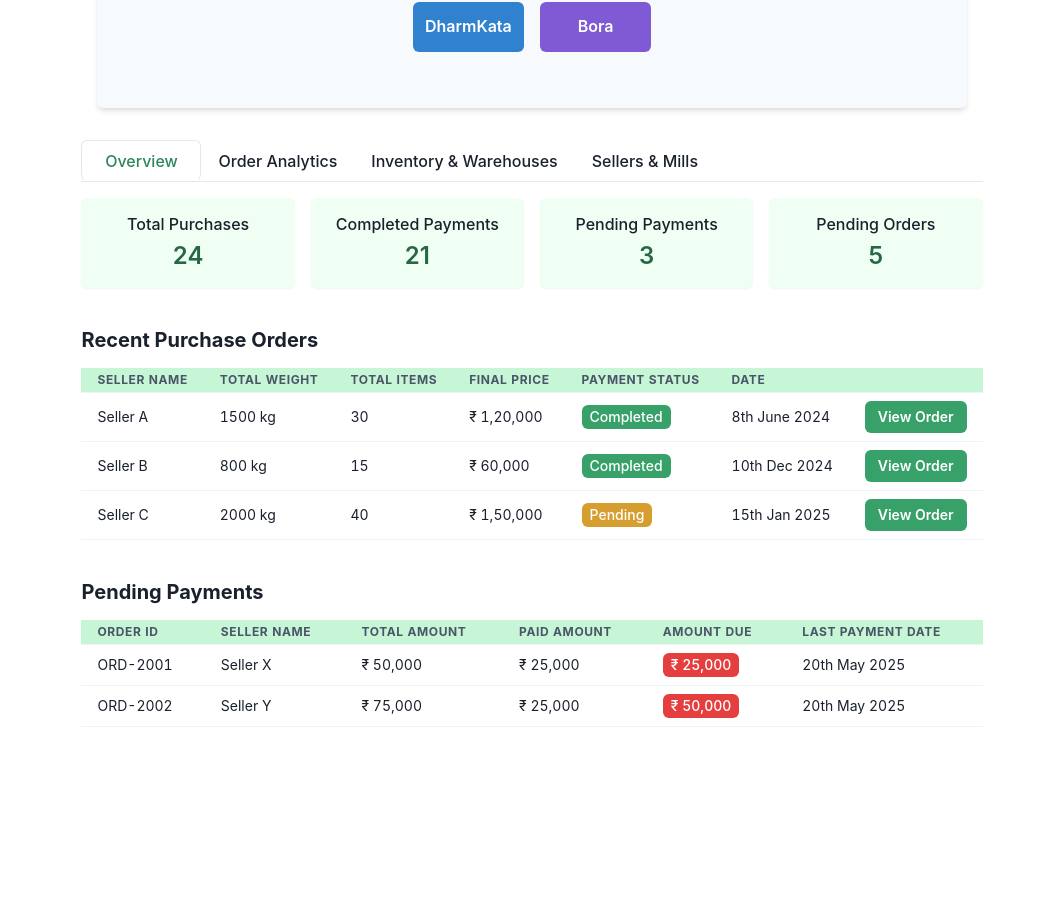
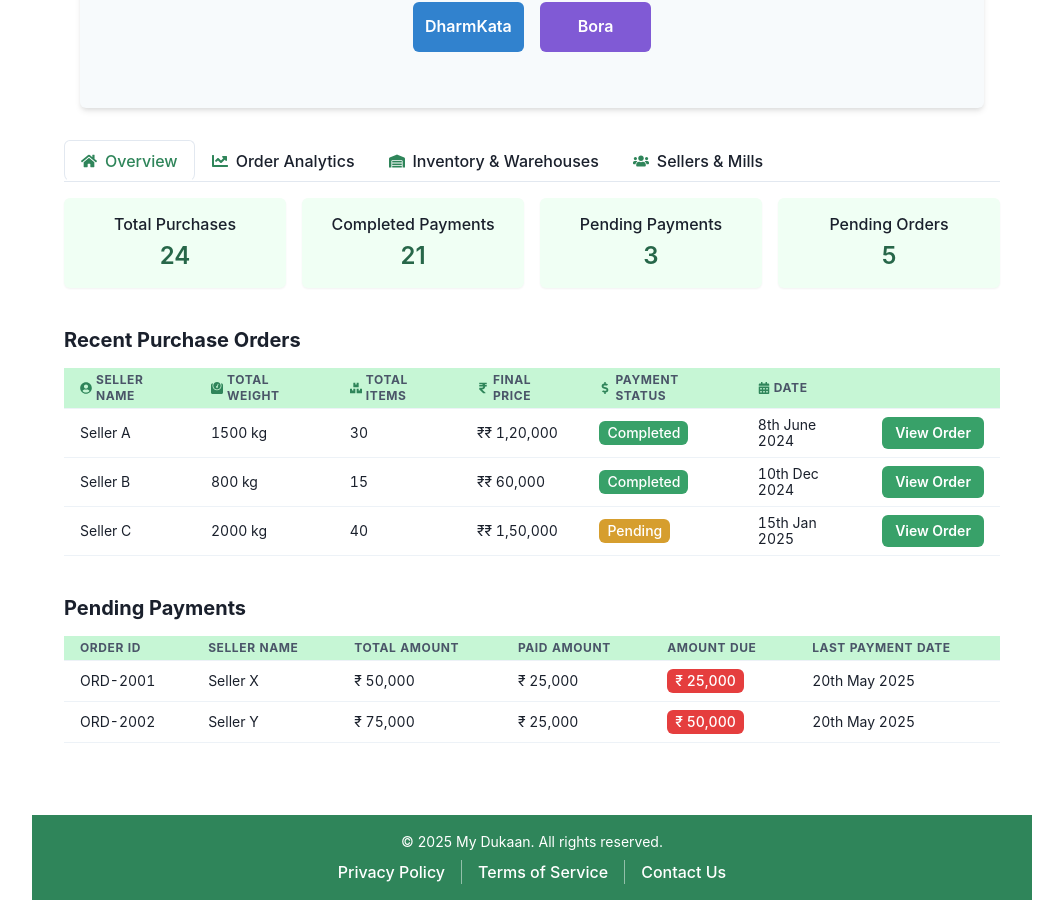
Before and after one commit to dharam-k/my-dukaan, a React (Vite) app: page /dashboard in a window 1280 px wide. Shown: the part 415-1315 px from the top of the page, without its empty margins (108-1171 px from the left). Before the commit the page ends 1174 px from the top, so only its background shows below. Built offline with nearby package versions, Linux system fonts and the light colour scheme.

Commit message:
add icons to every components

```diff
--- a/src/components/layout/Footer.jsx
+++ b/src/components/layout/Footer.jsx
@@ -0,0 +1,34 @@
+import React from "react";
+import { Box, Text, Link, HStack, VStack, StackDivider } from "@chakra-ui/react";
+
+export default function Footer() {
+  return (
+    <Box
+      as="footer"
+      bg="green.600"
+      color="white"
+      py={4}
+      mt={10}
+      textAlign="center"
+      maxWidth={800}
+      minWidth={{base: 330, md: 1000}}
+    >
+      <VStack spacing={2}>
+        <Text fontSize="sm">
+          &copy; {new Date().getFullYear()} My Dukaan. All rights reserved.
+        </Text>
+        <HStack spacing={4} divider={<StackDivider borderColor="whiteAlpha.600" />}>
+          <Link href="#" _hover={{ textDecoration: "underline" }}>
+            Privacy Policy
+          </Link>
+          <Link href="#" _hover={{ textDecoration: "underline" }}>
+            Terms of Service
+          </Link>
+          <Link href="#" _hover={{ textDecoration: "underline" }}>
+            Contact Us
+          </Link>
+        </HStack>
+      </VStack>
+    </Box>
+  );
+}
--- a/src/features/dashboard/BuyerDashboard.jsx
+++ b/src/features/dashboard/BuyerDashboard.jsx
@@ -13,6 +13,8 @@ import {
   Button,
   VStack,
   Center,
+  HStack,
+  Icon,
 } from "@chakra-ui/react";
 import { StatsGrid } from "../../components/ui/StatsGrid";
 import { RecentOrdersTable } from "../orders/RecentOrdersTable";
@@ -22,22 +24,22 @@ import {
   inventoryStats,
   sellersMillsStats,
   recentOrders,
-  pendingPayments
+  pendingPayments,
 } from "./dashboardData";
 import { PendingPaymentsTable } from "../payments/PendingPaymentsTable";
 import { OrderOptions } from "../orders/OrderOptions";
 import Navbar from "../../components/layout/Navbar";
 
+import {
+  FaHome,
+  FaChartLine,
+  FaWarehouse,
+  FaUsers,
+  FaShoppingCart,
+} from "react-icons/fa";
+import Footer from "../../components/layout/Footer";
+
 export default function BuyerDashboard() {
-
-
-  // Event handlers
-  // const handleNewOrder = () => {
-  //   alert("Navigate to New Order page (to be implemented)");
-  // };
-
-
-
   const handleViewOrder = (orderId) => {
     alert(`View details for Order ID: ${orderId} (to be implemented)`);
   };
@@ -46,8 +48,13 @@ export default function BuyerDashboard() {
     alert(`View details for: ${label}`);
   };
 
-  return (
-    <Box p={{ base: 4, md: 8 }} maxW="1200px" maxWidth={{ base: 300, md: 800, "xl": 1000 }} mx="auto">
+  return (  <>
+    <Box
+      p={{ base: 4, md: 8 }}
+      maxW="1200px"
+      maxWidth={{ base: 300, md: 800, xl: 1000 }}
+      mx="auto"
+    >
       {/* Header */}
       <Navbar />
 
@@ -63,9 +70,13 @@ export default function BuyerDashboard() {
           borderRadius="md"
           bg="gray.50"
         >
-          <Text fontSize={{ base: "2xl", md: "3xl" }} fontWeight="extrabold" color="green.600">
-            Start Your New Order
-          </Text>
+          <HStack spacing={3}>
+            <Icon as={FaShoppingCart} boxSize={8} color="green.600" />
+            <Text fontSize={{ base: "2xl", md: "3xl" }} fontWeight="extrabold" color="green.600">
+              Start Your New Order
+            </Text>
+          </HStack>
+
           <Text fontSize={{ base: "md", md: "lg" }} color="gray.600" maxW="280px">
             Choose how you want to place your order.
           </Text>
@@ -73,18 +84,12 @@ export default function BuyerDashboard() {
             <Center>
               <OrderOptions />
             </Center>
-
           </Box>
         </VStack>
       </Center>
 
       {/* Tabs Section */}
-      <Tabs
-        variant="enclosed"
-        colorScheme="green"
-        isFitted={false}
-        w="100%"
-      >
+      <Tabs variant="enclosed" colorScheme="green" isFitted={false} w="100%">
         <TabList
           overflowX="auto"
           whiteSpace="nowrap"
@@ -98,16 +103,28 @@ export default function BuyerDashboard() {
           }}
         >
           <Tab minW="120px" flexShrink={0}>
-            Overview
+            <HStack spacing={2} justify="center">
+              <Icon as={FaHome} color="green.600" />
+              <Text>Overview</Text>
+            </HStack>
           </Tab>
           <Tab minW="140px" flexShrink={0}>
-            Order Analytics
+            <HStack spacing={2} justify="center">
+              <Icon as={FaChartLine} color="green.600" />
+              <Text>Order Analytics</Text>
+            </HStack>
           </Tab>
           <Tab minW="180px" flexShrink={0}>
-            Inventory & Warehouses
+            <HStack spacing={2} justify="center">
+              <Icon as={FaWarehouse} color="green.600" />
+              <Text>Inventory & Warehouses</Text>
+            </HStack>
           </Tab>
           <Tab minW="120px" flexShrink={0}>
-            Sellers & Mills
+            <HStack spacing={2} justify="center">
+              <Icon as={FaUsers} color="green.600" />
+              <Text>Sellers & Mills</Text>
+            </HStack>
           </Tab>
         </TabList>
 
@@ -116,10 +133,7 @@ export default function BuyerDashboard() {
             <StatsGrid stats={overviewStats} onStatClick={handleStatClick} />
           </TabPanel>
           <TabPanel p={0}>
-            <StatsGrid
-              stats={orderAnalyticsStats}
-              onStatClick={handleStatClick}
-            />
+            <StatsGrid stats={orderAnalyticsStats} onStatClick={handleStatClick} />
           </TabPanel>
           <TabPanel p={0}>
             <StatsGrid stats={inventoryStats} onStatClick={handleStatClick} />
@@ -134,7 +148,9 @@ export default function BuyerDashboard() {
       <RecentOrdersTable orders={recentOrders} onViewOrder={handleViewOrder} />
       {/* Pending Payments Table */}
       <PendingPaymentsTable payments={pendingPayments} />
-
     </Box>
+      {/* Footer */}
+    <Footer />
+    </>
   );
 }
--- a/src/features/orders/CreateOrder.jsx
+++ b/src/features/orders/CreateOrder.jsx
@@ -16,7 +16,9 @@ import RateInput from "./RateInput";
 import WeightInputs from "./WeightInputs";
 import ItemType from "./ItemType";
 import ItemQuality from "./ItemQuality";
-import WarehouseSelect from "./WarehouseSelect"; // <-- Import new warehouse component
+import WarehouseSelect from "./WarehouseSelect";
+import { FaWeight, FaBoxes, FaUsers, FaRupeeSign, FaMoneyBillWave } from "react-icons/fa";
+import Footer from "../../components/layout/Footer";
 
 const defaultBuyer = {
   name: "John Doe",
@@ -49,7 +51,7 @@ export default function CreateOrder() {
   const totalPrice = (weightNum / 100) * rateNum;
   const finalPrice = totalPrice - totalPolidari;
 
-  return (
+  return ( <>
     <Box maxW="1200px" mx="auto" p={{ base: 4, md: 8 }}>
       <Box mx="auto">
         <Navbar />
@@ -66,9 +68,6 @@ export default function CreateOrder() {
 
         {/* Seller Selector */}
         <Box>
-          <Text fontSize="xl" fontWeight="bold" mb={2}>
-            Select Seller
-          </Text>
           <SellerSelector selectedSeller={selectedSeller} setSelectedSeller={setSelectedSeller} />
         </Box>
 
@@ -141,15 +140,39 @@ export default function CreateOrder() {
                 Calculation
               </Text>
 
-              <Text>Total Weight: {weightNum} kg ~ {weightNum / 100} quantal</Text>
-              <Text>Total Item: {itemNum}</Text>
-              <Text>Total Poldar: {poldarNum}</Text>
+              <HStack mb={2} spacing={2}>
+                <Box color="teal.500"><FaWeight /></Box>
+                <Text>Total Weight: {weightNum} kg ~ {(weightNum / 100).toFixed(2)} qntl</Text>
+              </HStack>
 
-              <Text mt={4}>Total Price (Rs): ₹{totalPrice.toFixed(2)}</Text>
-              <Text>Total Poldari (Rs): ₹{totalPolidari.toFixed(2)}</Text>
-              <Text>Per Head Poldari: ₹{perHeadPoldari.toFixed(2)}</Text>
+              <HStack mb={2} spacing={2}>
+                <Box color="orange.500"><FaBoxes /></Box>
+                <Text>Total Item: {itemNum}</Text>
+              </HStack>
 
-              <Text fontWeight="bold" mt={2}>
+              <HStack mb={2} spacing={2}>
+                <Box color="purple.500"><FaUsers /></Box>
+                <Text>Total Poldar: {poldarNum}</Text>
+              </HStack>
+
+              <Divider my={4} />
+
+              <HStack mb={2} spacing={2}>
+                <Box color="blue.500"><FaRupeeSign /></Box>
+                <Text>Total Price (Rs): ₹{totalPrice.toFixed(2)}</Text>
+              </HStack>
+
+              <HStack mb={2} spacing={2}>
+                <Box color="red.500"><FaMoneyBillWave /></Box>
+                <Text>Total Poldari (Rs): ₹{totalPolidari.toFixed(2)}</Text>
+              </HStack>
+
+              <HStack mb={2} spacing={2}>
+                <Box color="green.500"><FaMoneyBillWave /></Box>
+                <Text>Per Head Poldari: ₹{perHeadPoldari.toFixed(2)}</Text>
+              </HStack>
+
+              <Text fontWeight="bold" mt={4}>
                 Final Price: ₹{finalPrice.toFixed(2)}
               </Text>
             </Box>
@@ -157,5 +180,8 @@ export default function CreateOrder() {
         )}
       </VStack>
     </Box>
+      {/* Footer */}
+    <Footer />
+    </>
   );
 }
--- a/src/features/orders/DharmKataName.jsx
+++ b/src/features/orders/DharmKataName.jsx
@@ -1,7 +1,7 @@
-// src/components/Order/DharmKataName.jsx
 import React from "react";
-import { Box, FormControl, FormLabel } from "@chakra-ui/react";
+import { Box, FormControl, FormLabel, HStack } from "@chakra-ui/react";
 import CreatableSelect from "react-select/creatable";
+import { FaIdBadge } from "react-icons/fa";
 
 const DEFAULT_DHARMKATA = [
   { value: "DharmKata A", label: "DharmKata A" },
@@ -19,7 +19,14 @@ export default function DharmKataName({ dharmKata, setDharmKata }) {
   return (
     <Box>
       <FormControl>
-        <FormLabel>DharmKata Name</FormLabel>
+        <FormLabel>
+          <HStack spacing={2}>
+            <Box color="teal.600">
+              <FaIdBadge />
+            </Box>
+            <Box>DharmKata Name</Box>
+          </HStack>
+        </FormLabel>
         <CreatableSelect
           isClearable
           options={DEFAULT_DHARMKATA}
--- a/src/features/orders/ItemQuality.jsx
+++ b/src/features/orders/ItemQuality.jsx
@@ -1,20 +1,21 @@
-// src/components/Order/ItemTypeQuality.jsx
-
 import React from "react";
-import { Box, FormControl, FormLabel, Select } from "@chakra-ui/react";
-
+import { Box, FormControl, FormLabel, Select, HStack } from "@chakra-ui/react";
+import { FaStar } from "react-icons/fa";
 
 export default function ItemQuality({
   quality,
   setQuality,
 }) {
-  // react-select expects value as object {value,label}
-
-
   return (
-
     <FormControl>
-        <FormLabel>Quality</FormLabel>
+      <FormLabel>
+        <HStack spacing={2}>
+          <Box color="yellow.500">
+            <FaStar />
+          </Box>
+          <Box>Quality</Box>
+        </HStack>
+      </FormLabel>
       <Select
         placeholder="Select quality"
         value={quality}
@@ -25,6 +26,5 @@ export default function ItemQuality({
         <option value="Good">Good</option>
       </Select>
     </FormControl>
-
   );
 }
--- a/src/features/orders/ItemType.jsx
+++ b/src/features/orders/ItemType.jsx
@@ -1,8 +1,7 @@
-// src/components/Order/ItemTypeQuality.jsx
-
 import React from "react";
-import { Box, FormControl, FormLabel, Select } from "@chakra-ui/react";
+import { Box, FormControl, FormLabel, HStack } from "@chakra-ui/react";
 import CreatableSelect from "react-select/creatable";
+import { FaTag } from "react-icons/fa";
 
 const DEFAULT_OPTIONS = [
   { value: "Mansoori Dhaan", label: "Mansoori Dhaan" },
@@ -18,7 +17,6 @@ export default function ItemType({
   itemType,
   setItemType,
 }) {
-  // react-select expects value as object {value,label}
   const selectedItem = itemType
     ? { value: itemType, label: itemType }
     : null;
@@ -30,7 +28,12 @@ export default function ItemType({
   return (
     <Box mt={4}>
       <FormControl mb={4}>
-        <FormLabel>Type of Item</FormLabel>
+        <FormLabel>
+          <HStack spacing={2}>
+            <Box color="cyan.600"><FaTag /></Box>
+            <Box>Type of Item</Box>
+          </HStack>
+        </FormLabel>
         <CreatableSelect
           isClearable
           options={DEFAULT_OPTIONS}
--- a/src/features/orders/OrderOptions.jsx
+++ b/src/features/orders/OrderOptions.jsx
@@ -5,7 +5,7 @@ import { useNavigate } from "react-router-dom";
 export function OrderOptions() {
   const navigate = useNavigate();
   const handleOptionClick = (option) => {
-    alert("Selected option : "+option);
+    // alert("Selected option : "+option);
     if(option == "DharmKata")  navigate("/create-order");
     if(option == "Bora")  navigate("/create-order");
   };
--- a/src/features/orders/RateInput.jsx
+++ b/src/features/orders/RateInput.jsx
@@ -1,15 +1,28 @@
-// src/components/Order/RateInput.jsx
 import React from "react";
-import { Box, FormControl, FormLabel, Input, HStack, SimpleGrid } from "@chakra-ui/react";
+import { Box, FormControl, FormLabel, Input, HStack, SimpleGrid, Box as ChakraBox } from "@chakra-ui/react";
 import DharmKataName from "./DharmKataName";
+import { FaRupeeSign, FaMoneyBillWave } from "react-icons/fa";
 
-export default function RateInput({ ratePerQuantal, setRatePerQuantal, poldariRate, setPoldariRate , dharmKata,
-  setDharmKata }) {
+export default function RateInput({
+  ratePerQuantal,
+  setRatePerQuantal,
+  poldariRate,
+  setPoldariRate,
+  dharmKata,
+  setDharmKata
+}) {
   return (
     <Box mt={4}>
-      <SimpleGrid columns={{ base: 1, md: 2 }} spacing={4}>
+      <SimpleGrid columns={{ base: 1, md: 3 }} spacing={4}>
         <FormControl>
-          <FormLabel>Rate per Quantal(100kg)</FormLabel>
+          <FormLabel>
+            <HStack spacing={2}>
+              <ChakraBox color="green.600">
+                <FaRupeeSign />
+              </ChakraBox>
+              <Box>Rate per Quantal (100kg)</Box>
+            </HStack>
+          </FormLabel>
           <Input
             type="number"
             min="0"
@@ -20,7 +33,14 @@ export default function RateInput({ ratePerQuantal, setRatePerQuantal, poldariRa
         </FormControl>
 
         <FormControl>
-          <FormLabel>Poldari Rate(Rs)</FormLabel>
+          <FormLabel>
+            <HStack spacing={2}>
+              <ChakraBox color="orange.600">
+                <FaMoneyBillWave />
+              </ChakraBox>
+              <Box>Poldari Rate (Rs)</Box>
+            </HStack>
+          </FormLabel>
           <Input
             type="number"
             min="0"
@@ -29,7 +49,8 @@ export default function RateInput({ ratePerQuantal, setRatePerQuantal, poldariRa
             onChange={(e) => setPoldariRate(e.target.value)}
           />
         </FormControl>
-        {/* DharmKata Name creatable select */}
+
+        {/* DharmKataName already has icon, so just include it */}
         <DharmKataName dharmKata={dharmKata} setDharmKata={setDharmKata} />
       </SimpleGrid>
     </Box>
--- a/src/features/orders/RecentOrdersTable.jsx
+++ b/src/features/orders/RecentOrdersTable.jsx
@@ -1,4 +1,4 @@
-
+import React from "react";
 import {
   Box,
   Heading,
@@ -10,7 +10,18 @@ import {
   Th,
   Td,
   Tag,
+  HStack,
+  Text,
+  Icon,
 } from "@chakra-ui/react";
+import {
+  FaUserCircle,
+  FaWeight,
+  FaBoxes,
+  FaRupeeSign,
+  FaDollarSign,
+  FaCalendarAlt,
+} from "react-icons/fa";
 
 // Recent orders table with clickable "View Order" buttons
 export function RecentOrdersTable({ orders, onViewOrder }) {
@@ -23,12 +34,42 @@ export function RecentOrdersTable({ orders, onViewOrder }) {
         <Table variant="simple" size="sm" minW="700px">
           <Thead bg="green.100">
             <Tr>
-              <Th>Seller Name</Th>
-              <Th>Total Weight</Th>
-              <Th>Total Items</Th>
-              <Th>Final Price</Th>
-              <Th>Payment Status</Th>
-              <Th>Date</Th>
+              <Th>
+                <HStack spacing={1}>
+                  <Icon as={FaUserCircle} color="green.600" />
+                  <Text>Seller Name</Text>
+                </HStack>
+              </Th>
+              <Th>
+                <HStack spacing={1}>
+                  <Icon as={FaWeight} color="green.600" />
+                  <Text>Total Weight</Text>
+                </HStack>
+              </Th>
+              <Th>
+                <HStack spacing={1}>
+                  <Icon as={FaBoxes} color="green.600" />
+                  <Text>Total Items</Text>
+                </HStack>
+              </Th>
+              <Th>
+                <HStack spacing={1}>
+                  <Icon as={FaRupeeSign} color="green.600" />
+                  <Text>Final Price</Text>
+                </HStack>
+              </Th>
+              <Th>
+                <HStack spacing={1}>
+                  <Icon as={FaDollarSign} color="green.600" />
+                  <Text>Payment Status</Text>
+                </HStack>
+              </Th>
+              <Th>
+                <HStack spacing={1}>
+                  <Icon as={FaCalendarAlt} color="green.600" />
+                  <Text>Date</Text>
+                </HStack>
+              </Th>
               <Th></Th>
             </Tr>
           </Thead>
@@ -47,13 +88,11 @@ export function RecentOrdersTable({ orders, onViewOrder }) {
                   <Td>{sellerName}</Td>
                   <Td>{totalWeight}</Td>
                   <Td>{totalItems}</Td>
-                  <Td>{finalPrice}</Td>
+                  <Td>₹{finalPrice}</Td>
                   <Td>
                     <Tag
                       colorScheme={
-                        paymentStatus.toLowerCase() === "pending"
-                          ? "yellow"
-                          : "green"
+                        paymentStatus.toLowerCase() === "pending" ? "yellow" : "green"
                       }
                       variant="solid"
                     >
--- a/src/features/orders/WarehouseSelect.jsx
+++ b/src/features/orders/WarehouseSelect.jsx
@@ -1,7 +1,7 @@
-// src/components/Order/WarehouseSelect.jsx
 import React from "react";
-import { Box, FormControl, FormLabel } from "@chakra-ui/react";
+import { Box, FormControl, FormLabel, HStack } from "@chakra-ui/react";
 import CreatableSelect from "react-select/creatable";
+import { FaWarehouse } from "react-icons/fa";
 
 const DEFAULT_WAREHOUSES = [
   { value: "Katye", label: "Katye" },
@@ -19,7 +19,14 @@ export default function WarehouseSelect({ warehouse, setWarehouse }) {
   return (
     <Box>
       <FormControl>
-        <FormLabel>Warehouse</FormLabel>
+        <FormLabel>
+          <HStack spacing={2}>
+            <Box color="blue.500">
+              <FaWarehouse />
+            </Box>
+            <Box>Warehouse</Box>
+          </HStack>
+        </FormLabel>
         <CreatableSelect
           isClearable
           options={DEFAULT_WAREHOUSES}
--- a/src/features/orders/WeightInputs.jsx
+++ b/src/features/orders/WeightInputs.jsx
@@ -1,14 +1,27 @@
-// src/components/Order/WeightInputs.jsx
 import React from "react";
-import { Box, FormControl, FormLabel, Input, SimpleGrid } from "@chakra-ui/react";
+import { Box, FormControl, FormLabel, Input, SimpleGrid, HStack } from "@chakra-ui/react";
+import { FaWeight, FaBoxes, FaUsers } from "react-icons/fa";
 
-export default function WeightInputs({ totalWeight, setTotalWeight, totalItem, setTotalItem,  totalPoldar,
-  setTotalPoldar }) {
+export default function WeightInputs({
+  totalWeight,
+  setTotalWeight,
+  totalItem,
+  setTotalItem,
+  totalPoldar,
+  setTotalPoldar,
+}) {
   return (
     <Box mt={4}>
-      <SimpleGrid columns={{ base: 1, md: 2 }} spacing={4}>
+      <SimpleGrid columns={{ base: 1, md: 3 }} spacing={4}>
         <FormControl>
-          <FormLabel>Total Weight (kg)</FormLabel>
+          <FormLabel>
+            <HStack spacing={2}>
+              <Box color="teal.500">
+                <FaWeight />
+              </Box>
+              <Box>Total Weight (kg)</Box>
+            </HStack>
+          </FormLabel>
           <Input
             type="number"
             min="0"
@@ -17,8 +30,16 @@ export default function WeightInputs({ totalWeight, setTotalWeight, totalItem, s
             onChange={(e) => setTotalWeight(e.target.value)}
           />
         </FormControl>
+
         <FormControl>
-          <FormLabel>Total Item</FormLabel>
+          <FormLabel>
+            <HStack spacing={2}>
+              <Box color="orange.500">
+                <FaBoxes />
+              </Box>
+              <Box>Total Item</Box>
+            </HStack>
+          </FormLabel>
           <Input
             type="number"
             min="0"
@@ -27,8 +48,16 @@ export default function WeightInputs({ totalWeight, setTotalWeight, totalItem, s
             onChange={(e) => setTotalItem(e.target.value)}
           />
         </FormControl>
+
         <FormControl>
-          <FormLabel>Total Poldar</FormLabel>
+          <FormLabel>
+            <HStack spacing={2}>
+              <Box color="purple.500">
+                <FaUsers />
+              </Box>
+              <Box>Total Poldar</Box>
+            </HStack>
+          </FormLabel>
           <Input
             type="number"
             min="0"
```
Lines whose indentation alone changed are shown as unchanged.
